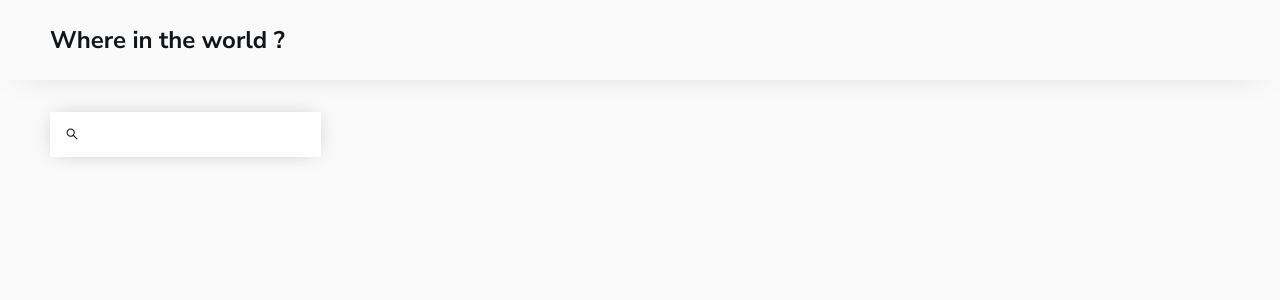
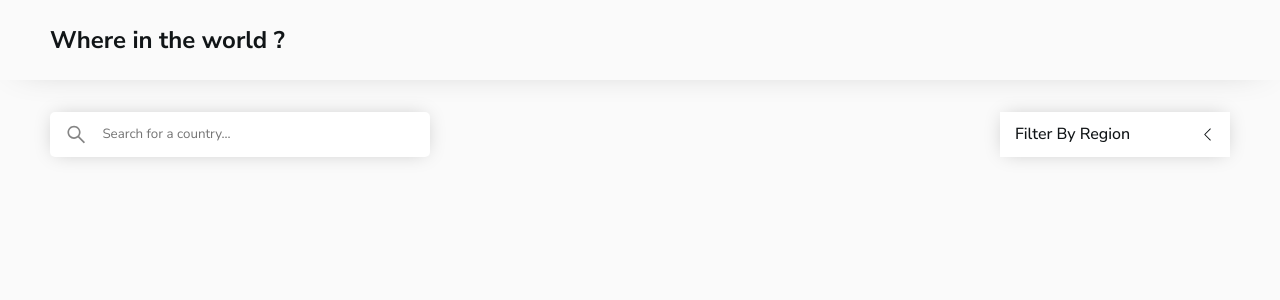
Before and after one commit to ramonperesdev/countries-app, a Next.js app: page / in a window 1280 px wide. Shown: the top 300 px of the page. Built offline with nearby package versions, Linux system fonts and the light colour scheme.

Commit message:
started section home

```diff
--- a/package.json
+++ b/package.json
@@ -9,6 +9,7 @@
     "lint": "next lint"
   },
   "dependencies": {
+    "@radix-ui/react-dropdown-menu": "^1.0.0",
     "@stitches/react": "^1.2.8",
     "next": "12.3.1",
     "react": "18.2.0",
--- /dev/null
+++ b/src/components/Dropdown/index.tsx
@@ -0,0 +1,70 @@
+import React, { useState, useEffect } from 'react';
+import * as DropdownMenuPrimitive from '@radix-ui/react-dropdown-menu';
+import { BsChevronLeft, BsChevronDown } from 'react-icons/bs';
+
+import {
+  ContentTrigger,
+  NameTrigger,
+  StyledContent,
+  StyledItem,
+} from '../../styles/components/dropdown';
+
+function Content({ children, ...props }) {
+  return (
+    <DropdownMenuPrimitive.Portal>
+      <StyledContent {...props}>{children}</StyledContent>
+    </DropdownMenuPrimitive.Portal>
+  );
+}
+
+// EXPORTS
+export const DropdownMenu = DropdownMenuPrimitive.Root;
+export const DropdownMenuTrigger = DropdownMenuPrimitive.Trigger;
+export const DropdownMenuContent = Content;
+export const DropdownMenuItem = StyledItem;
+export const DropdownMenuRadioGroup = DropdownMenuPrimitive.RadioGroup;
+export const DropdownMenuSub = DropdownMenuPrimitive.Sub;
+
+export default function Dropdown() {
+  const [countryActive, setCountryActive] = useState(null);
+  const [open, setOpen] = useState(false);
+
+  useEffect(() => {
+    console.log('countryActive', countryActive);
+  }, [countryActive]);
+
+  return (
+    <DropdownMenu>
+      <DropdownMenuTrigger asChild>
+        <ContentTrigger openDropdown={open} onClick={() => setOpen(!open)}>
+          <NameTrigger>
+            {countryActive ? countryActive : 'Filter By Region'}
+          </NameTrigger>
+          <BsChevronLeft />
+          {/* {open ? <BsChevronDown /> : <BsChevronLeft />} */}
+        </ContentTrigger>
+      </DropdownMenuTrigger>
+
+      <DropdownMenuContent
+        sideOffset={5}
+        onClick={() => console.log('entrou test')}
+      >
+        <DropdownMenuItem onClick={() => setCountryActive('Europe')}>
+          Europe
+        </DropdownMenuItem>
+        <DropdownMenuItem onClick={() => setCountryActive('Africa')}>
+          Africa
+        </DropdownMenuItem>
+        <DropdownMenuItem onClick={() => setCountryActive('America')}>
+          America
+        </DropdownMenuItem>
+        <DropdownMenuItem onClick={() => setCountryActive('Asia')}>
+          Asia
+        </DropdownMenuItem>
+        <DropdownMenuItem onClick={() => setCountryActive('Oceania')}>
+          Oceania
+        </DropdownMenuItem>
+      </DropdownMenuContent>
+    </DropdownMenu>
+  );
+}
--- a/src/components/InputSearch/index.tsx
+++ b/src/components/InputSearch/index.tsx
@@ -6,7 +6,7 @@ export default function InputSearch() {
     <InputContainer>
       <BoxInput>
         <AiOutlineSearch />
-        <input name="test" />
+        <input name="test" placeholder="Search for a country..." />
       </BoxInput>
     </InputContainer>
   );
--- a/src/pages/_document.tsx
+++ b/src/pages/_document.tsx
@@ -12,7 +12,7 @@ export default function Document() {
           crossOrigin="anonymous"
         />
         <link
-          href="https://fonts.googleapis.com/css2?family=Nunito+Sans:wght@300;400;600;700&display=swap"
+          href="https://fonts.googleapis.com/css2?family=Nunito+Sans:wght@300;400;500;600;700&display=swap"
           rel="stylesheet"
         />
 
--- a/src/pages/index.tsx
+++ b/src/pages/index.tsx
@@ -1,10 +1,14 @@
+import Dropdown from '../components/Dropdown';
 import InputSearch from '../components/InputSearch';
-import { HomeContainer } from '../styles/pages/home';
+import { BoxInputFilter, HomeContainer } from '../styles/pages/home';
 
 export default function Home() {
   return (
     <HomeContainer>
-      <InputSearch />
+      <BoxInputFilter>
+        <InputSearch />
+        <Dropdown />
+      </BoxInputFilter>
     </HomeContainer>
   );
 }
--- /dev/null
+++ b/src/styles/components/dropdown.ts
@@ -0,0 +1,104 @@
+import { keyframes, styled } from '@stitches/react';
+import * as DropdownMenuPrimitive from '@radix-ui/react-dropdown-menu';
+
+const slideUpAndFade = keyframes({
+  '0%': { opacity: 0, transform: 'translateY(2px)' },
+  '100%': { opacity: 1, transform: 'translateY(0)' },
+});
+
+const slideRightAndFade = keyframes({
+  '0%': { opacity: 0, transform: 'translateX(-2px)' },
+  '100%': { opacity: 1, transform: 'translateX(0)' },
+});
+
+const slideDownAndFade = keyframes({
+  '0%': { opacity: 0, transform: 'translateY(-2px)' },
+  '100%': { opacity: 1, transform: 'translateY(0)' },
+});
+
+const slideLeftAndFade = keyframes({
+  '0%': { opacity: 0, transform: 'translateX(2px)' },
+  '100%': { opacity: 1, transform: 'translateX(0)' },
+});
+
+interface IContentTrigger {
+  openDropdown: boolean;
+}
+
+export const ContentTrigger = styled('div', {
+  display: 'flex',
+  alignItems: 'center',
+  justifyContent: 'space-between',
+  height: '2.8rem',
+  padding: '0 15px',
+  width: 200,
+  backgroundColor: '$white',
+  boxShadow: '0px 0px 20px -5px rgba(0,0,0,0.25)',
+  cursor: 'default',
+  pointerEvents: 'auto',
+
+  variants: {
+    openDropdown: {
+      true: {
+        svg: {
+          transform: 'rotate(-90deg)',
+          transition: 'transform 200ms ease',
+        },
+      },
+      false: {
+        svg: {
+          transform: 'rotate(0deg)',
+          transition: 'transform 200ms ease',
+        },
+      },
+    },
+  },
+
+  svg: {
+    width: 15,
+    height: 15,
+  },
+});
+
+export const NameTrigger = styled('span', {
+  fontWeight: 500,
+});
+
+export const StyledContent = styled(DropdownMenuPrimitive.Content, {
+  minWidth: 220,
+  backgroundColor: 'white',
+  borderRadius: 6,
+  padding: 5,
+  boxShadow:
+    '0px 10px 38px -10px rgba(22, 23, 24, 0.35), 0px 10px 20px -15px rgba(22, 23, 24, 0.2)',
+  '@media (prefers-reduced-motion: no-preference)': {
+    animationDuration: '200ms',
+    animationTimingFunction: 'cubic-bezier(0.16, 1, 0.3, 1)',
+    willChange: 'transform, opacity',
+    '&[data-state="open"]': {
+      '&[data-side="top"]': { animationName: slideDownAndFade },
+      '&[data-side="right"]': { animationName: slideLeftAndFade },
+      '&[data-side="bottom"]': { animationName: slideUpAndFade },
+      '&[data-side="left"]': { animationName: slideRightAndFade },
+    },
+  },
+});
+
+export const StyledItem = styled(DropdownMenuPrimitive.Item, {
+  all: 'unset',
+  fontSize: '0.875rem',
+  borderRadius: 3,
+  display: 'flex',
+  alignItems: 'center',
+  height: 25,
+  padding: 0,
+  position: 'relative',
+  paddingLeft: 10,
+  userSelect: 'none',
+  cursor: 'pointer',
+
+  '&[data-disabled]': {
+    color: '$gray300',
+    pointerEvents: 'none',
+  },
+});
--- a/src/styles/components/header.ts
+++ b/src/styles/components/header.ts
@@ -7,10 +7,10 @@ export const HeaderContainer = styled('header', {
 });
 
 export const HeaderContent = styled('div', {
+  display: 'flex',
+  alignItems: 'center',
   height: '100%',
   maxWidth: 1180,
-  display: 'flex',
-  alignItems: 'center',
   margin: '0  auto',
 });
 
--- a/src/styles/components/inputSearch.ts
+++ b/src/styles/components/inputSearch.ts
@@ -8,6 +8,13 @@ export const BoxInput = styled('div', {
   padding: '0 5px 0 15px',
   backgroundColor: '$white',
   boxShadow: '0px 0px 20px -5px rgba(0,0,0,0.25)',
+  borderRadius: 5,
+
+  svg: {
+    width: '25px',
+    height: '25px',
+    color: '$gray300',
+  },
 
   input: {
     border: 'none',
@@ -15,6 +22,6 @@ export const BoxInput = styled('div', {
     height: '100%',
     outline: 0,
     width: '100%',
-    minWidth: '13.75rem',
+    minWidth: '20rem',
   },
 });
--- a/src/styles/global.ts
+++ b/src/styles/global.ts
@@ -8,7 +8,6 @@ export const globalStyles = globalCss({
 
   'html, body, #root': {
     height: '100%',
-    overflow: 'hidden',
   },
 
   body: {
@@ -17,12 +16,6 @@ export const globalStyles = globalCss({
     '-webkit-font-smoothing': 'antialiased',
   },
 
-  input: {
-    '&:focus': {
-      border: 'none',
-    },
-  },
-
   'body, input, textarea, button': {
     fontFamily: 'Nunito Sans',
     fontWeight: 400,
--- a/src/styles/pages/home.ts
+++ b/src/styles/pages/home.ts
@@ -7,3 +7,10 @@ export const HomeContainer = styled('main', {
   maxWidth: 1180,
   marginTop: '2rem',
 });
+
+export const BoxInputFilter = styled('div', {
+  display: 'flex',
+  alignItems: 'center',
+  justifyContent: 'space-between',
+  width: '100%',
+});
```
Also changed, not shown: 1 other file (tests, documents, lock files or other folders).
